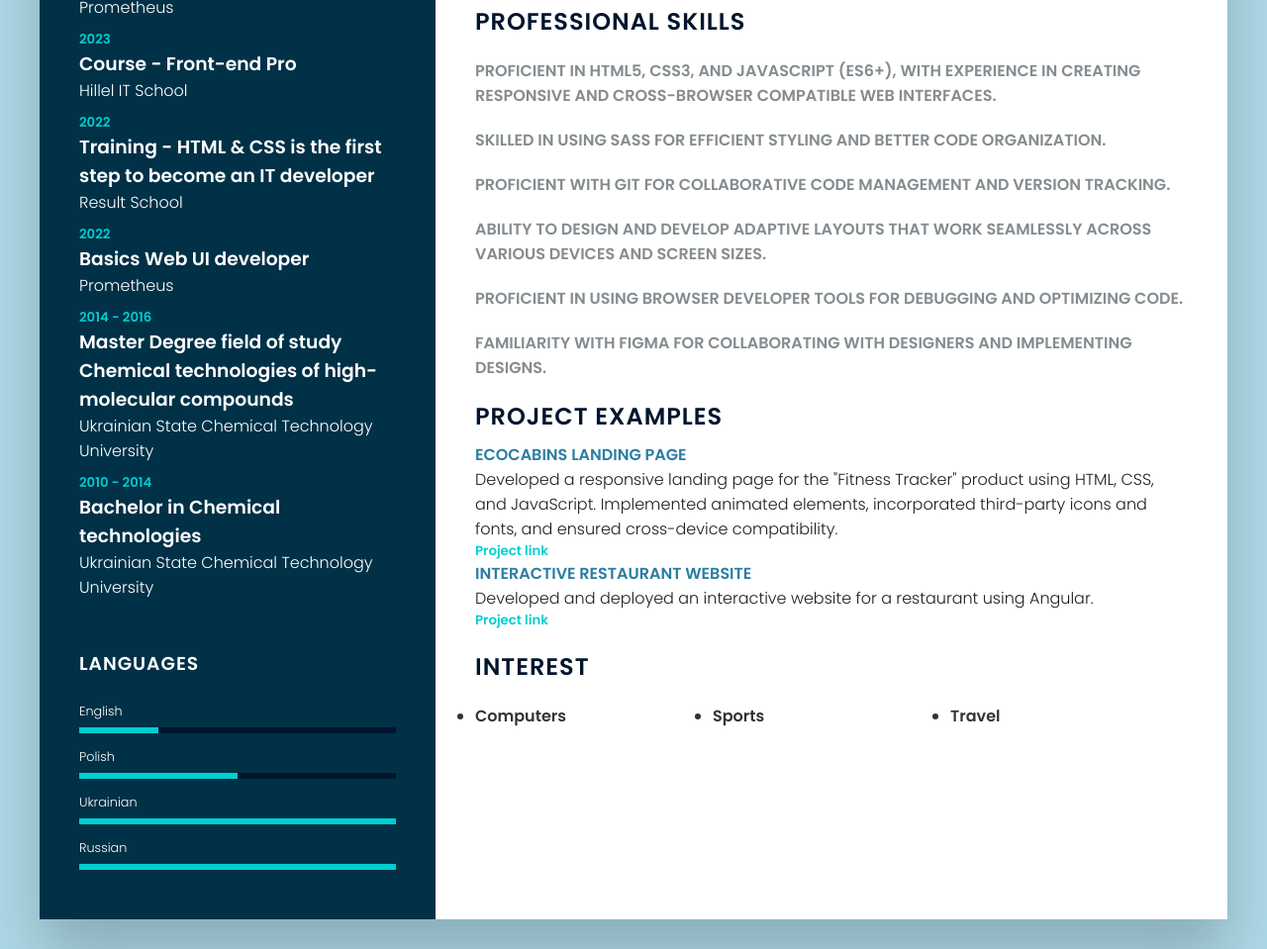
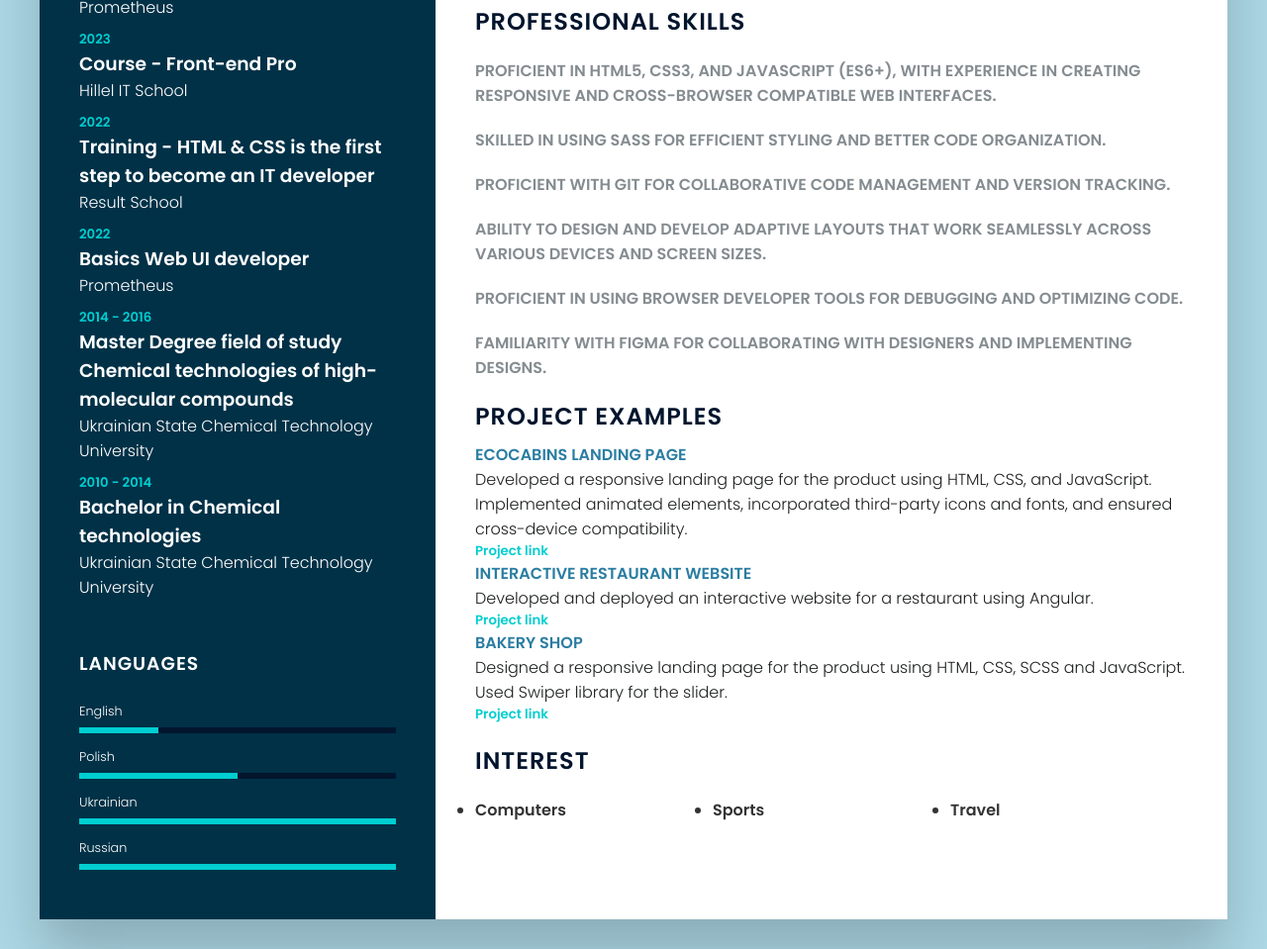
Before and after one commit to MaksymPi/CV_Maksym_Pysmennyi_JavaScript_Developer, a plain HTML site: page index.html in a window 1280 px wide. Shown: the part 822-1781 px from the top of the page at 99% size. Drawn offline with Linux system fonts and the light colour scheme.

Commit message:
newLending

```diff
--- a/index.html
+++ b/index.html
@@ -194,7 +194,7 @@
                 <h2 class="title2">Project Examples</h2>
                 <div class="example_box">
                     <h4 class="title_experience">EcoCabins Landing Page</h4>
-                    <p>Developed a responsive landing page for the "Fitness Tracker" product using HTML, CSS, and
+                    <p>Developed a responsive landing page for the product using HTML, CSS, and
                         JavaScript. Implemented animated elements, incorporated third-party icons and fonts, and ensured
                         cross-device compatibility.</p>
                     <a href="https://maksympi.github.io/ecocabins/" target="_blank">
@@ -205,6 +205,13 @@
                     <h4 class="title_experience">Interactive Restaurant Website</h4>
                     <p> Developed and deployed an interactive website for a restaurant using Angular.</p>
                     <a href="https://maksympi.github.io/burgers_Angular_backend/" target="_blank">
+                        <h5>Project link</h5>
+                    </a>
+                </div>
+                <div class="example_box">
+                    <h4 class="title_experience">Bakery Shop</h4>
+                    <p> Designed a responsive landing page for the product using HTML, CSS, SCSS and JavaScript. Used Swiper library for the slider.</p>
+                    <a href="https://maksympi.github.io/Bakery_Shop/" target="_blank">
                         <h5>Project link</h5>
                     </a>
                 </div>
```
